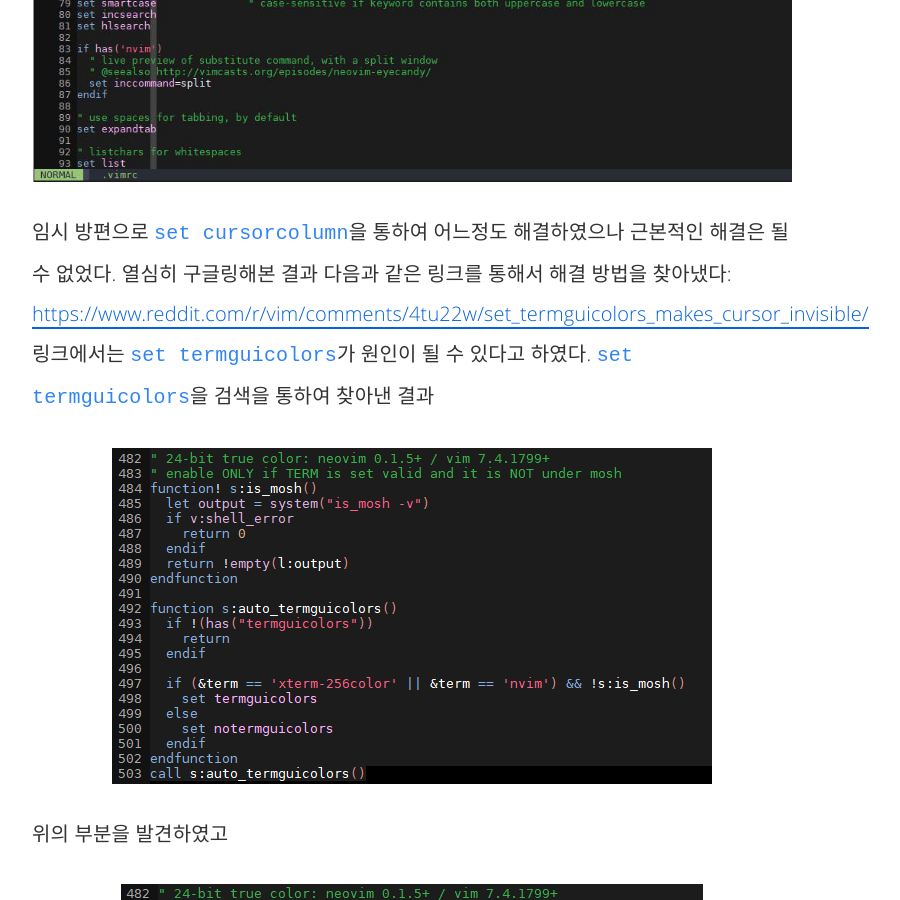
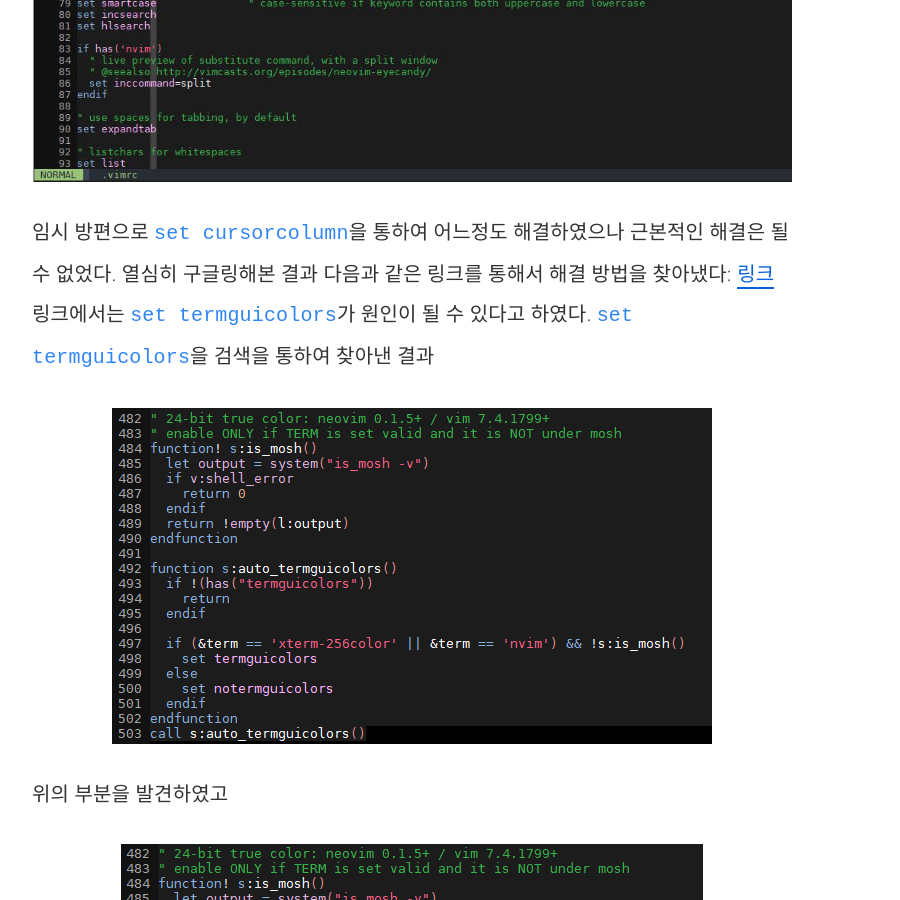
Before and after one commit to hcnoh/blog-prev, a Jekyll site: the page built from _posts/2018-08-17-development-environment-setting.md, in a window 1280 px wide and 900 px high, scrolled down 6271 px. Shown: the whole window, without its empty margins (228-1128 px from the left). Built offline with Jekyll 4.4.1, drawn with Linux system fonts in a browser that asks for light colours; comment, search, counter and statistics services are not loaded.

Commit message:
Update 2018-08-17-development-environment-setting.md

```diff
--- a/_posts/2018-08-17-development-environment-setting.md
+++ b/_posts/2018-08-17-development-environment-setting.md
@@ -57,7 +57,7 @@ cd ~/.dotfiles && python install.py
 sudo 권한이 없으면 설치가 안된다! 보통 sudo 권한 때문에 생기는 에러는 `~/.config` 내에서 `fsh` 디렉토리를 생성할 수 없다던가 또는 생성이 안되던가 하는 따위의 에러 메시지를 뱉어내곤 한다. 어쨌든 이런 경우에 `~/.config`의 접근 권한을 내 것으로 바꿔주면 무난히 해결이 가능하다.
 Window 10 환경에서 MobaXterm을 활용하는 경우에 발생할 수 있는 문제는 vim 내에서 커서가 보이지 않는 경우이다.
 ![image](/assets/img/2018-08-17-development-environment-setting/20180817_10.png)
-임시 방편으로 `set cursorcolumn`을 통하여 어느정도 해결하였으나 근본적인 해결은 될 수 없었다. 열심히 구글링해본 결과 다음과 같은 링크를 통해서 해결 방법을 찾아냈다: [https://www.reddit.com/r/vim/comments/4tu22w/set_termguicolors_makes_cursor_invisible/](https://www.reddit.com/r/vim/comments/4tu22w/set_termguicolors_makes_cursor_invisible/)
+임시 방편으로 `set cursorcolumn`을 통하여 어느정도 해결하였으나 근본적인 해결은 될 수 없었다. 열심히 구글링해본 결과 다음과 같은 링크를 통해서 해결 방법을 찾아냈다: [링크](https://www.reddit.com/r/vim/comments/4tu22w/set_termguicolors_makes_cursor_invisible/)
 링크에서는 `set termguicolors`가 원인이 될 수 있다고 하였다. `set termguicolors`을 검색을 통하여 찾아낸 결과
 ![image](/assets/img/2018-08-17-development-environment-setting/20180817_11.png)
 위의 부분을 발견하였고
```
